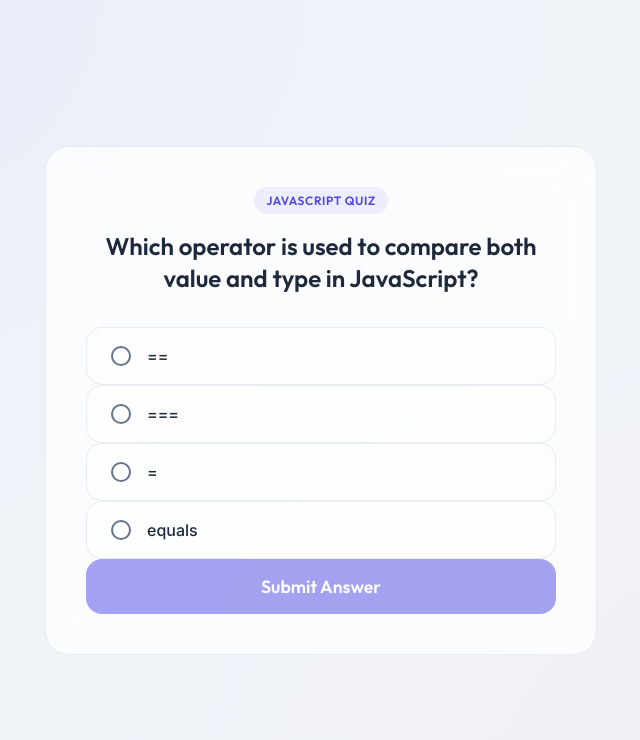
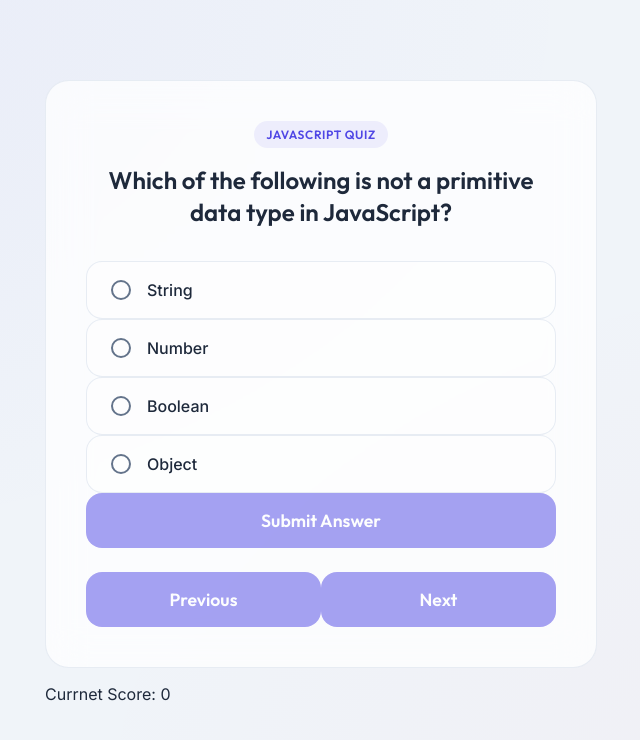
Before and after one commit to jumppack/react_quiz_app, a React (Vite) app in the folder client/: page / in a window 1280 px wide. Shown: the top 740 px of the page, without its empty margins (319-959 px from the left). Built offline with nearby package versions, Linux system fonts and the light colour scheme.

Commit message:
feat: pass whole quizState object as a prop and enforce navigation rules

```diff
--- a/client/src/App.jsx
+++ b/client/src/App.jsx
@@ -1,16 +1,51 @@
-import {useState} from 'react';
+import {useState, useReducer} from 'react';
 import Question from './components/Question';
 import testQuestions from './data/questions.json';
 
 function App() {
 
-  const [questionIdx] = useState(() =>
-    Math.floor(Math.random() * testQuestions.length)
-  );
+  // Lazy initialization, runs only once
+  // const [questionIdx] = useState(() =>
+  //   Math.floor(Math.random() * testQuestions.length)
+  // );
+
+  const reducer = (prevState, action) => {
+    switch (action.type) {
+        case 'next':
+            return {...prevState, index: prevState.index + 1};
+        case 'prev':
+            return {...prevState, index: prevState.index - 1};
+        case 'scoreup':
+            return {...prevState, score: prevState.score + 1};
+        case 'restart':
+            return {...prevState, index: 0, score: 0};
+        case 'answered': {
+            const newAnswered = new Set(prevState.answeredQuestions);
+            newAnswered.add(action.payload);
+            return {...prevState, answeredQuestions: newAnswered};
+        }
+        default:
+            return prevState;
+    }
+  }
+
+  const initalState = {
+    index: 0,
+    score: 0,
+    answeredQuestions: new Set()
+  }
+
+
+  const [state, dispatch] = useReducer(reducer, initalState);
 
   return (
     <>
-      <Question quizQuestion={testQuestions[questionIdx]}/>
+      <Question
+        quizQuestion={testQuestions[state.index]}
+        quizState={state}
+        totalQuestions={testQuestions.length}
+        dispatch={dispatch}/>
+      <p className='score-display'>Currnet Score: {state.score}</p>
     </>
   );
 }
--- a/client/src/components/Question.jsx
+++ b/client/src/components/Question.jsx
@@ -1,6 +1,6 @@
 import {useState} from 'react'
 
-export default function Question ({quizQuestion}) {
+export default function Question ({quizQuestion, quizState, totalQuestions, dispatch}) {
     const [selectedOption, setSelectedOption] = useState(null);
     const [submitted, setSubmitted] = useState(false);
     const [isCorrect, setIsCorrect] = useState(false);
@@ -19,6 +19,12 @@ export default function Question ({quizQuestion}) {
         } else {
             if(!selectedOption) return;
             const correct = selectedOption === correctAnswer
+            if (correct) {
+                if (!quizState.answeredQuestions.has(quizState.index)) {
+                    dispatch({type: "scoreup"})
+                    dispatch({type: "answered", payload: quizState.index});
+                }
+            }
             setIsCorrect(correct);
             setSubmitted(true);
         }
@@ -57,12 +63,40 @@ export default function Question ({quizQuestion}) {
 
                 <button
                     type="submit"
-                    disabled={selectedOption === null}
+                    disabled={ selectedOption === null}
                     className="submit-btn"
                 >
                     {submitted ? "Try Again" : "Submit Answer"}
                 </button>
             </form>
+
+            <div className="navigationButtons">
+                <button
+                disabled = {quizState.index === 0}
+                onClick={() => {
+                    dispatch({type: 'prev'});
+                    setSelectedOption(null);
+                    setSubmitted(false);
+                    setIsCorrect(false);
+
+                }}
+                className="submit-btn"
+                >
+                    Previous
+                </button>
+                <button
+                disabled = {quizState.index === totalQuestions - 1 || !quizState.answeredQuestions.has(quizState.index)}
+                onClick={() => {
+                    dispatch({type: 'next'});
+                    setSelectedOption(null);
+                    setSubmitted(false);
+                    setIsCorrect(false);
+                }}
+                className="submit-btn"
+                >
+                    Next
+                </button>
+            </div>
 
             {submitted &&
                 <div className={`feedback-card ${isCorrect ? "correct" : "incorrect"}`}>
--- a/client/src/index.css
+++ b/client/src/index.css
@@ -328,6 +328,13 @@ body {
   box-shadow: none;
 }
 
+.navigationButtons {
+  display: flex;
+  justify-content: space-between;
+  align-items: center;
+  margin-top: 24px;
+}
+
 /* Feedback Message Card */
 .feedback-card {
   margin-top: 24px;
```
